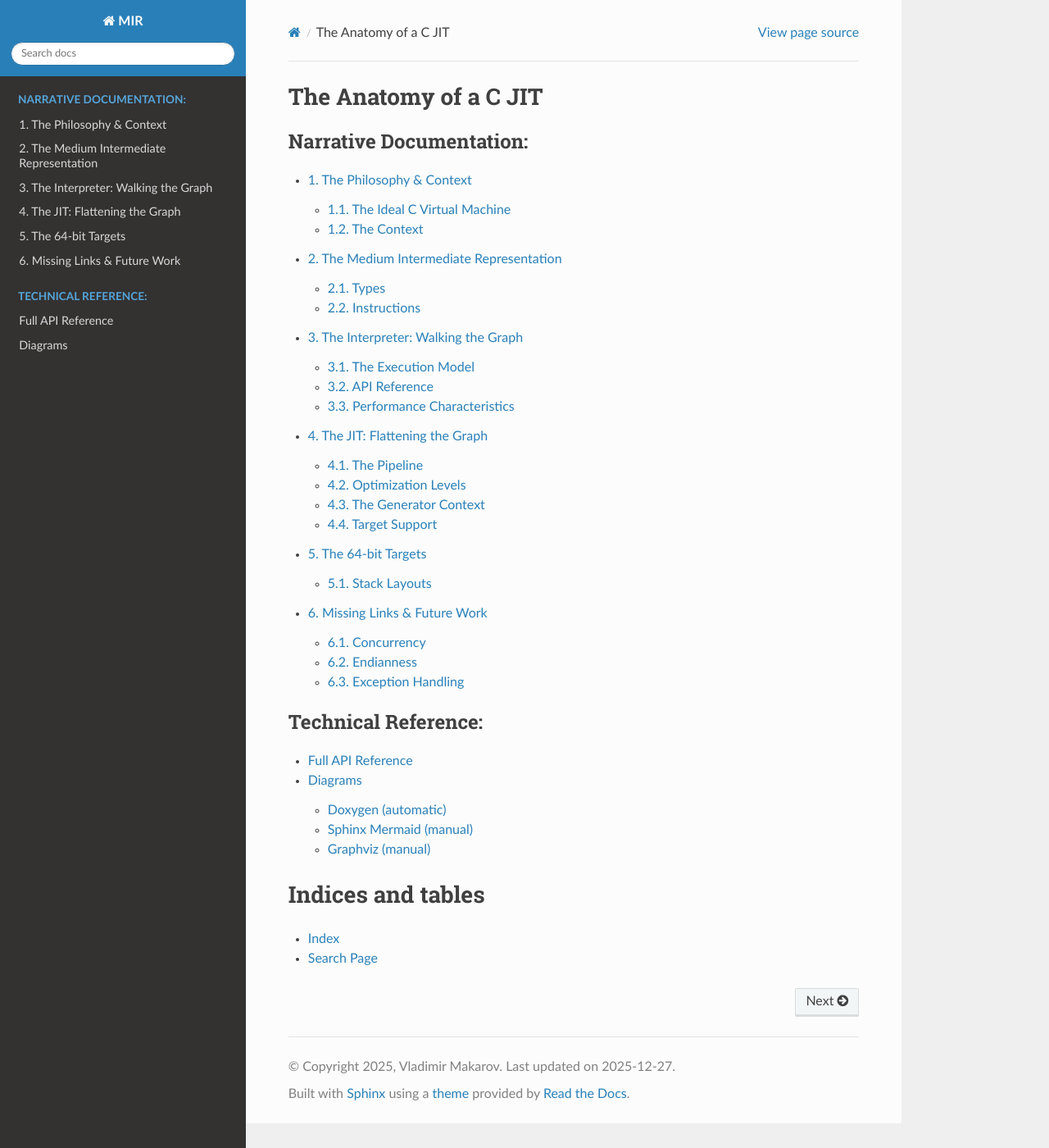
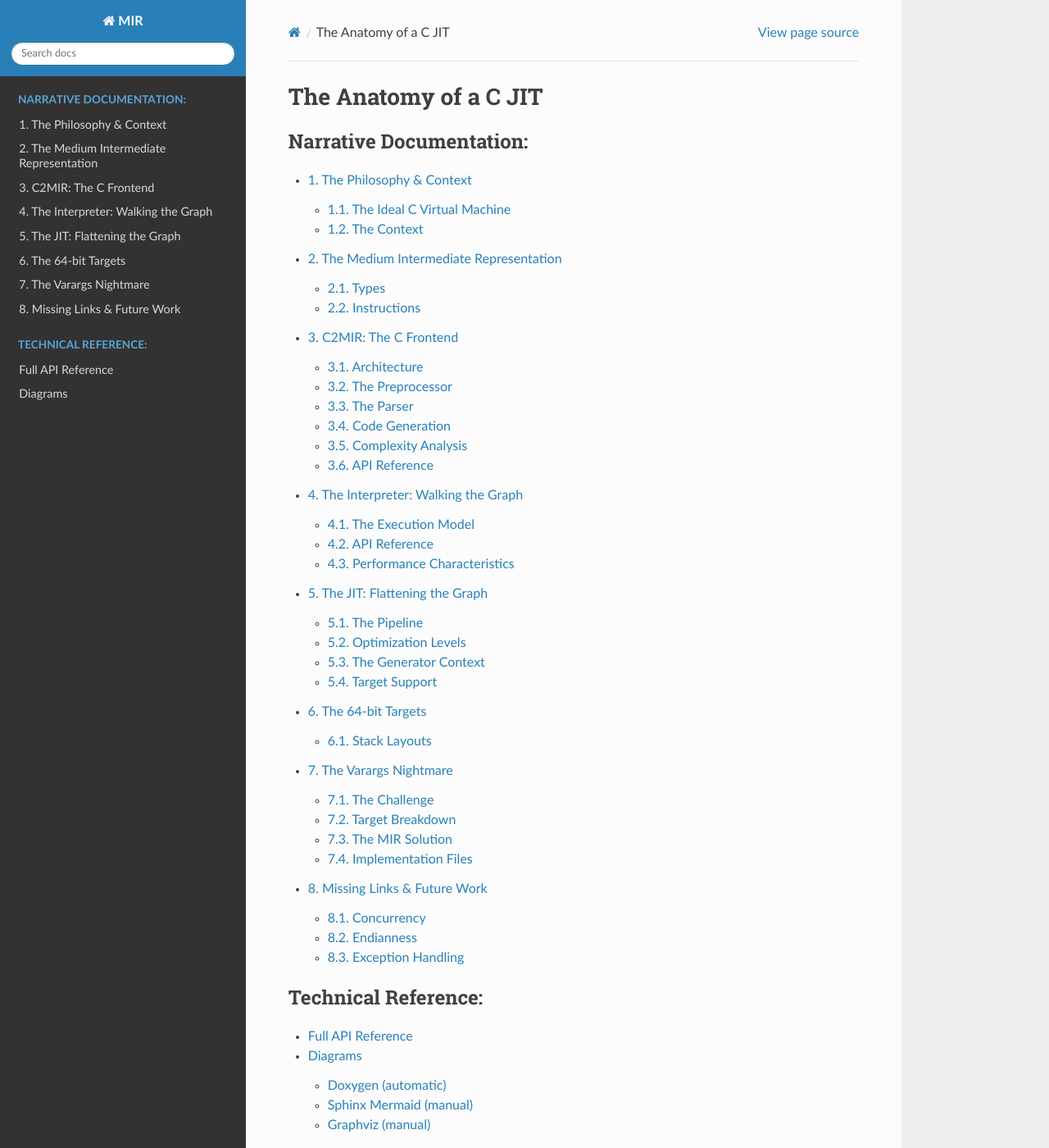
Before and after one commit to cyrilmhansen/mir-sys, a Sphinx documentation site: the page built from doc/index.rst, in a window 1280 px wide and 1400 px high. Shown: the whole window at 82% size. Built offline with Sphinx 7.4.7 and the Read the Docs theme 3.1.0, drawn with Linux system fonts in a browser that asks for light colours; some of the changed lines change nothing that is shown.

Commit message:
doc: add documentation for C2MIR (C Frontend)
    - Created doc/08_c2mir.rst detailing the architecture of the C compiler
      embedded in MIR.
    - Covered Preprocessor (token-based), Parser (recursive descent with
      backtracking), and Code Generation.
    - Added complexity analysis (Time/Memory).
    - Updated index.rst to place C2MIR logically between IR definition and
      Interpreter.

```diff
--- /dev/null
+++ b/doc/08_c2mir.rst
@@ -0,0 +1,64 @@
+C2MIR: The C Frontend
+=====================
+
+MIR includes a complete, embeddable C11 compiler known as **C2MIR** (or `c2m`). This component allows users to compile C source code directly into MIR modules at runtime, bypassing external compilers like GCC or Clang. It resides in `mir/c2mir/`.
+
+Architecture
+------------
+C2MIR is a single-pass (mostly) compiler consisting of three tightly integrated stages:
+
+1.  **Preprocessor**: Handles macro expansion, file inclusion, and conditional compilation.
+2.  **Parser**: A recursive-descent parser that builds a simplified AST (Abstract Syntax Tree).
+3.  **Generator**: Walks the AST to emit MIR instructions.
+
+The Preprocessor
+----------------
+Unlike traditional compilers that pipeline text (`cpp | cc1`), C2MIR's preprocessor works on a stream of **tokens**.
+
+- **Implementation**: `mir/c2mir/c2mir.c` (functions starting with `pre_`)
+- **Macro Expansion**:
+    - Macros are stored in a hash table (`macro_tab`).
+    - When a macro is encountered, it is expanded into a buffer of tokens (`macro_call_t`).
+    - The lexer transparently reads from this expansion buffer before returning to the main file stream.
+- **Key Data Structures**:
+    - `struct macro`: Stores the definition (parameters and replacement tokens).
+    - `struct macro_call`: Represents an active expansion context (stackable for nested macros).
+
+The Parser
+----------
+The parser implements the C11 grammar (with some GNU extensions). It uses a **Recursive Descent** strategy with backtracking capabilities.
+
+- **Implementation**: `mir/c2mir/c2mir.c`
+- **Backtracking**:
+    - C syntax is ambiguous (e.g., `(A)*B` could be a cast or a multiplication depending on whether `A` is a type).
+    - C2MIR handles this via the `TRY(func)` macro. It records the current token position, attempts to parse a non-terminal, and restores the position if parsing fails.
+- **Typedef Handling**:
+    - To distinguish types from variables (the "lexer hack" problem), C2MIR maintains a `tpname_tab` (hash table) tracking currently visible typedef names.
+- **Key Macros**:
+    - `D(name)`: Defines a parsing function.
+    - `P(func)`: Calls a parsing function, returning error on failure.
+    - `TRY(func)`: Speculatively attempts to parse.
+
+Code Generation
+---------------
+Once an AST node (e.g., a function body or expression) is fully parsed, the generator emits the corresponding MIR.
+
+- **Control Flow**: C loops (`for`, `while`) and `if` statements are lowered into MIR branches (`MIR_BT`, `MIR_JMP`) and labels.
+- **Expressions**: The complex C operator precedence is handled by the parser structure; the generator simply emits instructions for the resulting AST nodes (e.g., `MIR_ADD`, `MIR_MUL`).
+- ** ABI Details**: Platform-specific headers (`mirc_*.h`) define types like `va_list` and `long` size to match the host ABI.
+
+Complexity Analysis
+-------------------
+
+- **Time**:
+    - **General Case**: $O(N)$ where $N$ is the number of tokens.
+    - **Worst Case**: The backtracking mechanism (`TRY`) theoretically allows for super-linear time in pathological cases, but standard C code parses linearly.
+    - **Preprocessing**: $O(N)$ (linear scan and expansion).
+- **Memory**:
+    - **AST**: $O(N)$ (proportional to the complexity of the function body).
+    - **Symbol Tables**: $O(S)$ where $S$ is the number of unique identifiers and macros.
+
+API Reference
+-------------
+.. doxygenfile:: c2mir.h
+   :project: MIR
--- a/doc/index.rst
+++ b/doc/index.rst
@@ -8,9 +8,11 @@
 
    01_philosophy
    02_the_ir
+   08_c2mir
    03_interpreter
    04_jit_pipeline
    05_target_architecture
+   07_varargs
    06_missing_links
 
 .. toctree::
```
